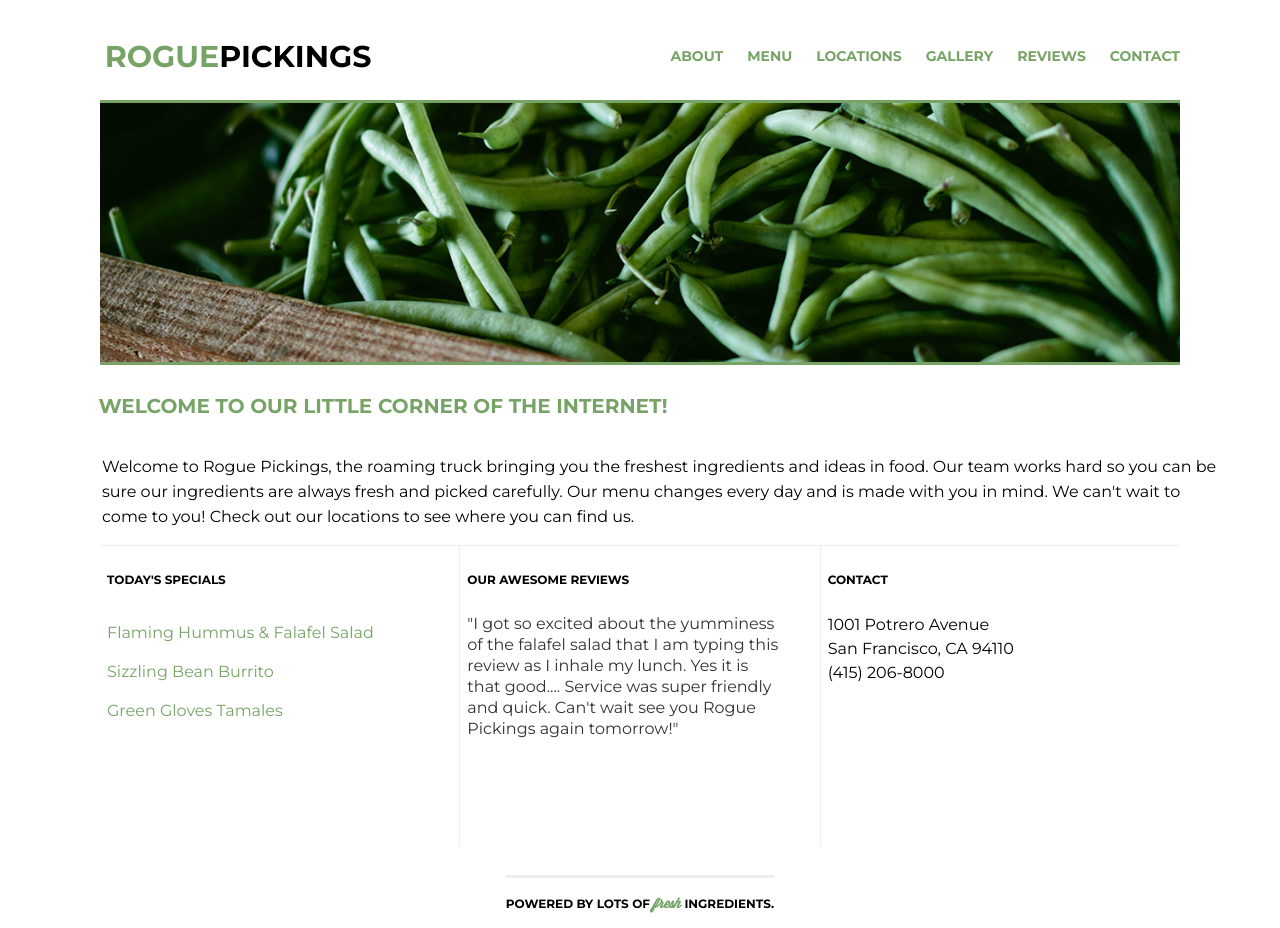
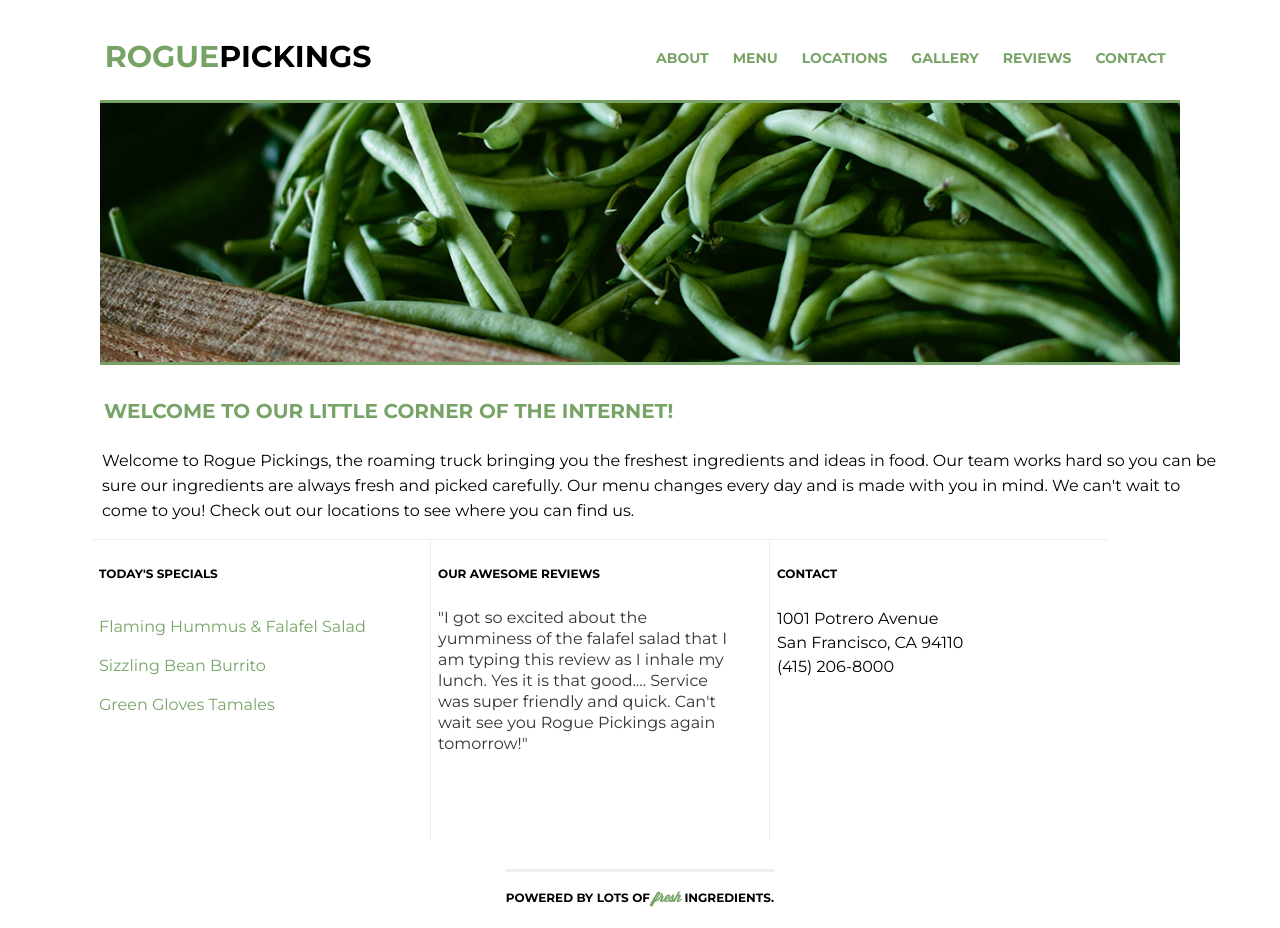
Before and after one commit to ramsers/rogue-starter-206, a plain HTML site: page index.html in a window 1280 px wide. Drawn offline with Linux system fonts and the light colour scheme.

Commit message:
changed flexbox to flex row wrap for mobile and adjusted percentages

```diff
--- a/css/main.css
+++ b/css/main.css
@@ -59,15 +59,14 @@ header {
 	justify-content: center;
 	align-items: center;
 	width: 100%;
-	flex-flow: column;
+	flex-flow: row wrap;
 }
 
 header h1 {
-	float: left;
 	margin: 0;
-    padding: 100px 0 15px 0;
+    padding: 30px 0 15px 0;
 	border-bottom: 3px solid #77a466;
-	width: 90%;
+	width: 100%;
 	display: flex;
 	justify-content: center;
 	align-items: center;
@@ -78,9 +77,10 @@ header h1 span {
 
 header nav {
 	padding: 15px 0;
-	display: flex;
+	width: 100%
+	/* display: flex;
 	flex-flow: column nowrap;
-	justify-content: space-between;
+	justify-content: space-between; */
 	/* margin-bottom: 90px; */
 }
 
@@ -88,18 +88,18 @@ header nav {
 header nav ul {
 	margin: 0;
 	padding: 0;
-	display: flex;
+	/* display: flex;
 	flex-flow: column nowrap;
-	justify-content: space-between;
+	justify-content: space-between; */
 }
 header nav ul li {
 	text-transform: uppercase;
 	font-weight: 700;
 	font-size: 1.14em;
 	padding: 0 10px;
-	display: flex;
+	/* display: flex;
 	flex-flow: column nowrap;
-	justify-content: space-between;
+	justify-content: space-between; */
 }
 header nav ul li a{
 	text-decoration: none;
@@ -119,12 +119,11 @@ header nav ul li a{
 	display: flex;
 	justify-content: center;
 	align-items: center;
-	flex-flow: column;
+	flex-flow: row wrap;
 }
 
 .main-image {
 	height: auto;
-	float: left;
 	width: 90%;
 }
 .main-image img {
@@ -136,11 +135,11 @@ header nav ul li a{
 
 .main-title {
 	height: auto;
-	float: left;
-	display: flex;
+	width: 100%
+	/* display: flex;
 	flex-flow: column;
 	justify-content: center;
-	align-items: center;
+	align-items: center; */
 	/* width: 100%; */
 }
 .main-title h3 {
@@ -165,7 +164,6 @@ header nav ul li a{
 .section-three {
 	width: 90%;
 	height: auto;
-	float: left;
 	border-top: 1px solid #eee;
 }
 
@@ -225,18 +223,19 @@ footer span {
 }
 
 @media(min-width: 768px) {
-	.bottom-section {
-		width: 100%;
+	/* .bottom-section {
+		width: 30%;
 		display: flex;
 		flex-flow: row;
 		height: auto;
-	}
+	} */
 
 	.section-one,
 .section-two,
 .section-three {
 	height: 300px;
-	margin-left: 30px;
+	margin-left: 10px;
+	width: 30%;
 }
 }
 
@@ -266,13 +265,13 @@ footer span {
 	}
 
 	header nav {
-		float: right;
-		padding: 46px 50px;
+		width: 55%;
+		padding: 46px 0px;
 		display: inline;
 	}
 	header nav ul {
 		margin: 0;
-		padding: 0;
+		padding: 48px 0px 0 210px;
 		display: inline-block;
 	}
 	header nav ul li {
@@ -299,22 +298,23 @@ footer span {
 	.main-title {
 		height: auto;
 		float: left;
-		/* width: 100%; */
+		 width: 100%;
 		padding-left: 41px;
 	}
 	.main-title h3 {
 		text-align: left;
-		/* padding: 5px 25px; */
+		padding: 5px 25px;
 		color: #77a466;
 		width: 97%;
 		font-size: 1.25em;
-		padding-left: 0px;
+		padding-left: 23px;
 	}
 .bottom-section {
     width: 90%;
     display: flex;
     flex-flow: row;
-    height: 300px;
+	height: 300px;
+	margin-left: 20px;
 }
 .section-one, .section-two, .section-three {
 	margin-left: 0;
```
